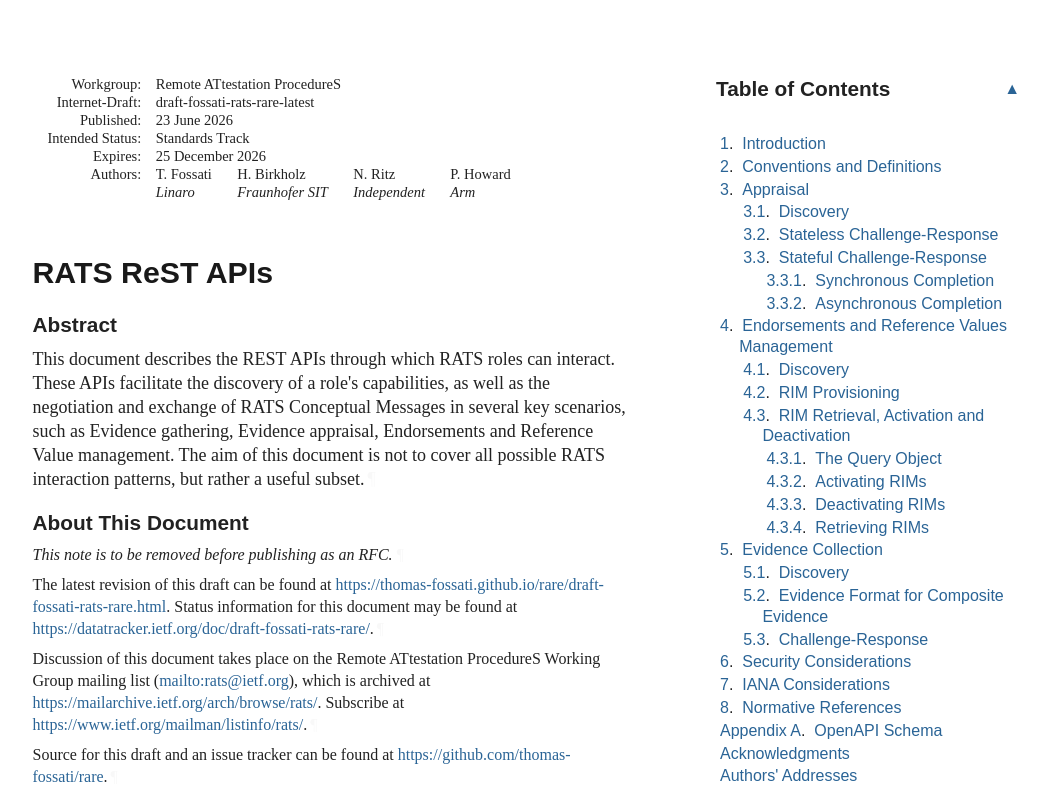
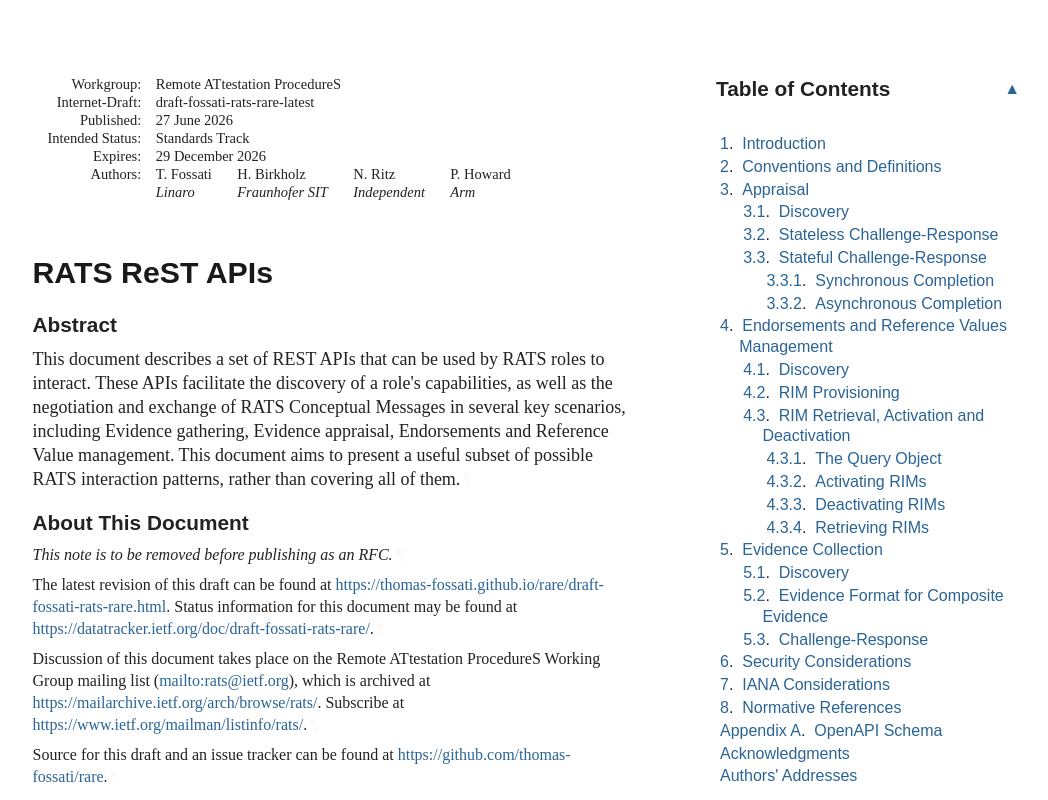
Before and after one commit to thomas-fossati/rare, a plain HTML site: page draft-fossati-rats-rare.html in a window 1280 px wide. Shown: the top 800 px of the page, without its empty margins (92-1140 px from the left). Drawn offline with Linux system fonts and the light colour scheme; a web font is replaced by a local one.

Commit message:
Script updating gh-pages from 5048c32. [ci skip]

```diff
--- a/draft-fossati-rats-rare.html
+++ b/draft-fossati-rats-rare.html
@@ -10,9 +10,9 @@
 <meta content="Nathanael Ritz" name="author">
 <meta content="Paul Howard" name="author">
 <meta content="
-       This document describes the REST APIs through which RATS roles can interact.
-These APIs facilitate the discovery of a role's capabilities, as well as the negotiation and exchange of RATS Conceptual Messages in several key scenarios, such as Evidence gathering, Evidence appraisal, Endorsements and Reference Value management.
-The aim of this document is not to cover all possible RATS interaction patterns, but rather a useful subset.
+       This document describes a set of REST APIs that can be used by RATS roles to interact.
+These APIs facilitate the discovery of a role's capabilities, as well as the negotiation and exchange of RATS Conceptual Messages in several key scenarios, including Evidence gathering, Evidence appraisal, Endorsements and Reference Value management.
+This document aims to present a useful subset of possible RATS interaction patterns, rather than covering all of them.
     " name="description">
 <meta content="xml2rfc 3.34.0" name="generator">
 <meta content="RATS" name="keyword">
@@ -1054,7 +1054,7 @@ svg {
 </tr></thead>
 <tfoot><tr>
 <td class="left">Fossati, et al.</td>
-<td class="center">Expires 25 December 2026</td>
+<td class="center">Expires 29 December 2026</td>
 <td class="right">[Page]</td>
 </tr></tfoot>
 </table>
@@ -1067,12 +1067,12 @@ svg {
 <dd class="internet-draft">draft-fossati-rats-rare-latest</dd>
 <dt class="label-published">Published:</dt>
 <dd class="published">
-<time datetime="2026-06-23" class="published">23 June 2026</time>
+<time datetime="2026-06-27" class="published">27 June 2026</time>
     </dd>
 <dt class="label-intended-status">Intended Status:</dt>
 <dd class="intended-status">Standards Track</dd>
 <dt class="label-expires">Expires:</dt>
-<dd class="expires"><time datetime="2026-12-25">25 December 2026</time></dd>
+<dd class="expires"><time datetime="2026-12-29">29 December 2026</time></dd>
 <dt class="label-authors">Authors:</dt>
 <dd class="authors">
 <div class="author">
@@ -1097,9 +1097,9 @@ svg {
 <h1 id="title">RATS ReST APIs</h1>
 <section id="section-abstract">
       <h2 id="abstract"><a href="#abstract" class="selfRef">Abstract</a></h2>
-<p id="section-abstract-1">This document describes the REST APIs through which RATS roles can interact.
-These APIs facilitate the discovery of a role's capabilities, as well as the negotiation and exchange of RATS Conceptual Messages in several key scenarios, such as Evidence gathering, Evidence appraisal, Endorsements and Reference Value management.
-The aim of this document is not to cover all possible RATS interaction patterns, but rather a useful subset.<a href="#section-abstract-1" class="pilcrow">¶</a></p>
+<p id="section-abstract-1">This document describes a set of REST APIs that can be used by RATS roles to interact.
+These APIs facilitate the discovery of a role's capabilities, as well as the negotiation and exchange of RATS Conceptual Messages in several key scenarios, including Evidence gathering, Evidence appraisal, Endorsements and Reference Value management.
+This document aims to present a useful subset of possible RATS interaction patterns, rather than covering all of them.<a href="#section-abstract-1" class="pilcrow">¶</a></p>
 </section>
 <section class="note rfcEditorRemove" id="section-note.1">
       <h2 id="name-about-this-document">
@@ -1136,7 +1136,7 @@ The aim of this document is not to cover all possible RATS interaction patterns,
         time. It is inappropriate to use Internet-Drafts as reference
         material or to cite them other than as "work in progress."<a href="#section-boilerplate.1-3" class="pilcrow">¶</a></p>
 <p id="section-boilerplate.1-4">
-        This Internet-Draft will expire on 25 December 2026.<a href="#section-boilerplate.1-4" class="pilcrow">¶</a></p>
+        This Internet-Draft will expire on 29 December 2026.<a href="#section-boilerplate.1-4" class="pilcrow">¶</a></p>
 </section>
 </div>
 <div id="copyright">
```
Also changed, not shown: draft-fossati-rats-rare.txt (+8 -8 lines).
